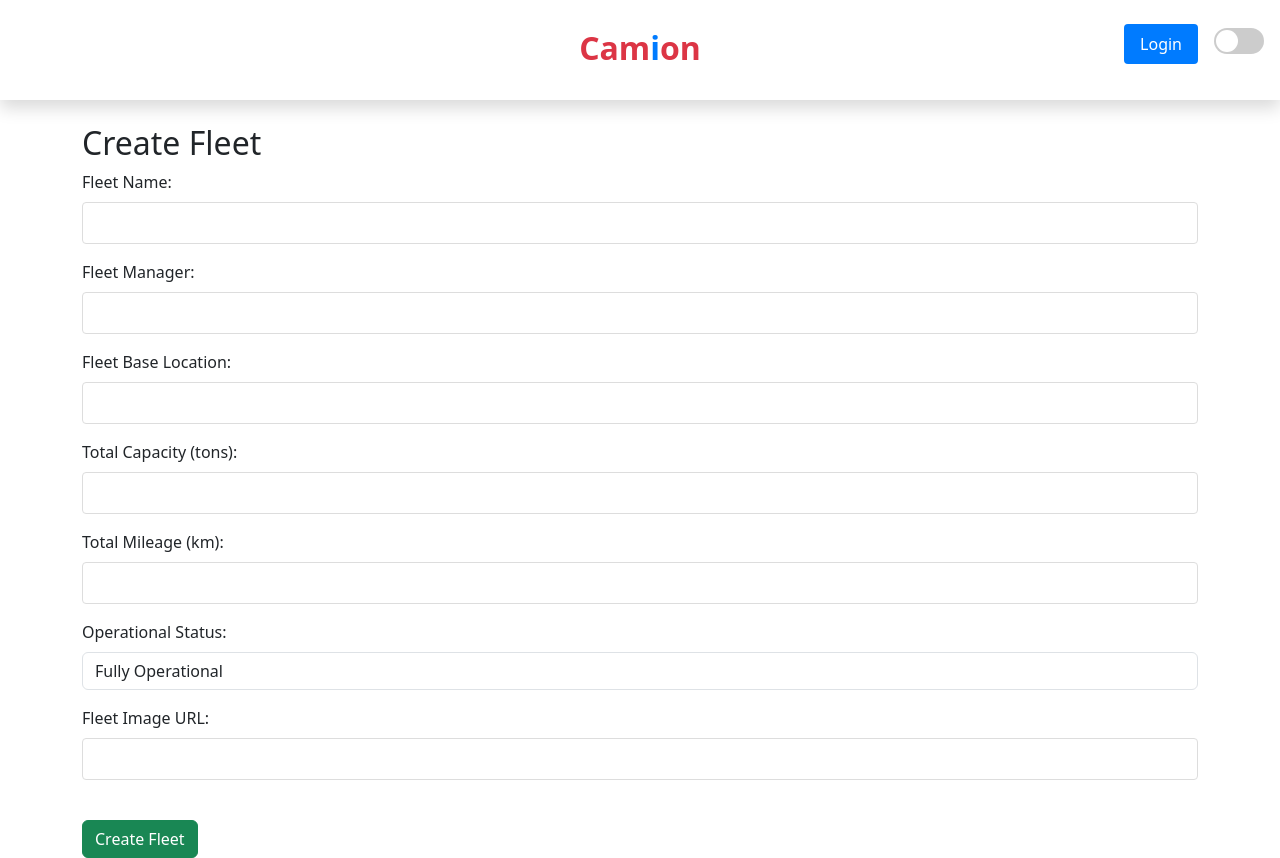
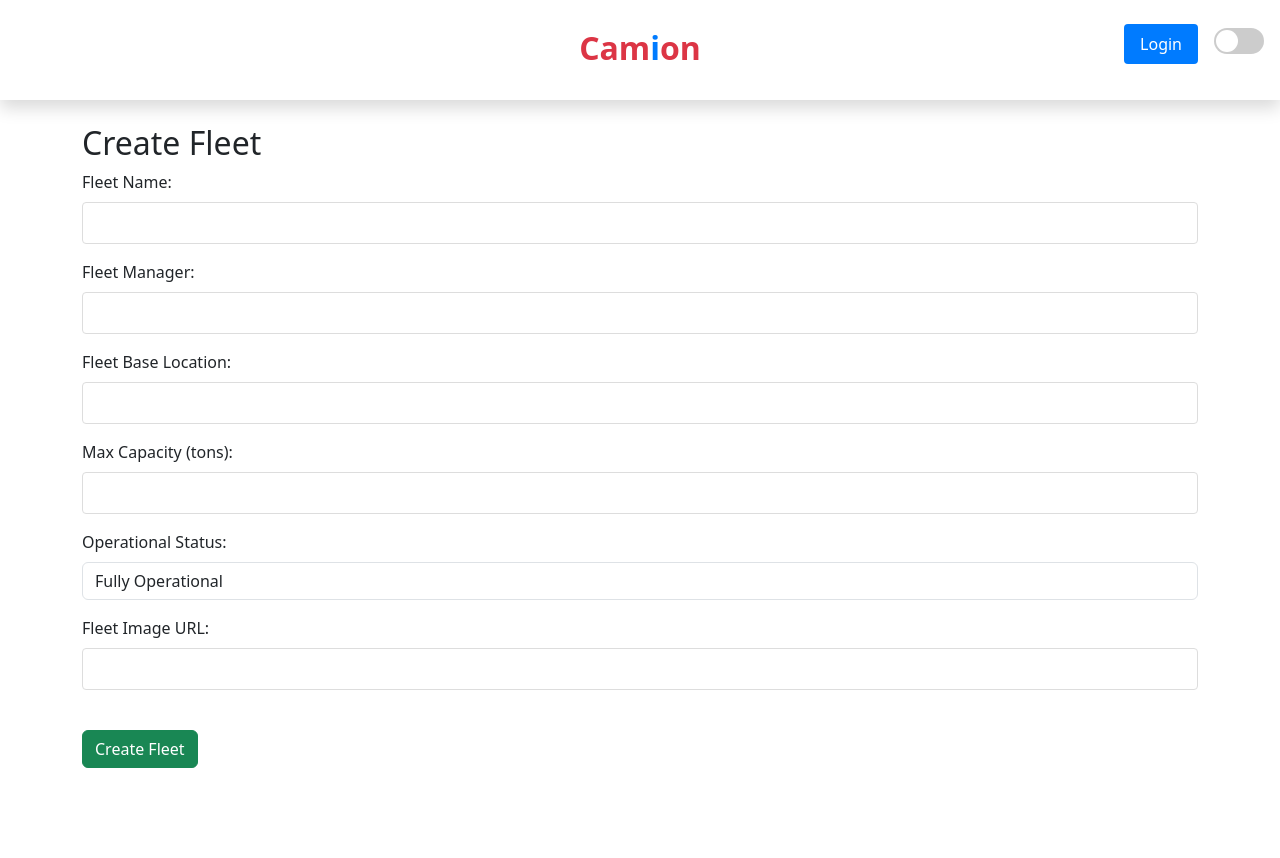
Before and after one commit to imohammedz/camion-frontend, a React (Vite) app: page /create-fleet in a window 1280 px wide. After the commit the page ends 800 px from the top, so only its background shows below. Built offline with nearby package versions, Linux system fonts and the light colour scheme.

Commit message:
updating fleet fields

```diff
--- a/src/components/CreateFleetPage.tsx
+++ b/src/components/CreateFleetPage.tsx
@@ -6,8 +6,7 @@ const CreateFleetPage: React.FC = () => {
   const [fleetName, setFleetName] = useState("");
   const [fleetManager, setFleetManager] = useState("");
   const [fleetBaseLocation, setFleetBaseLocation] = useState("");
-  const [totalCapacity, setTotalCapacity] = useState("");
-  const [totalMileage, setTotalMileage] = useState("");
+  const [maxCapacity, setMaxCapacity] = useState("");
   const [operationalStatus, setOperationalStatus] =
     useState("fully operational");
   const [fleetImageUrl, setFleetImageUrl] = useState("");
@@ -21,8 +20,7 @@ const CreateFleetPage: React.FC = () => {
         fleet_name: fleetName,
         fleet_manager: fleetManager,
         fleet_base_location: fleetBaseLocation,
-        total_capacity: parseInt(totalCapacity),
-        total_mileage: parseInt(totalMileage),
+        max_capacity: parseInt(maxCapacity),
         fleet_image_url: fleetImageUrl,
         operational_status: operationalStatus,
       };
@@ -72,21 +70,12 @@ const CreateFleetPage: React.FC = () => {
         />
       </div>
       <div className="form-group mb-3">
-        <label>Total Capacity (tons):</label>
+        <label>Max Capacity (tons):</label>
         <input
           type="text"
           className="form-control"
-          value={totalCapacity}
-          onChange={(e) => setTotalCapacity(e.target.value)}
-        />
-      </div>
-      <div className="form-group mb-3">
-        <label>Total Mileage (km):</label>
-        <input
-          type="text"
-          className="form-control"
-          value={totalMileage}
-          onChange={(e) => setTotalMileage(e.target.value)}
+          value={maxCapacity}
+          onChange={(e) => setMaxCapacity(e.target.value)}
         />
       </div>
       <div className="form-group mb-3">
--- a/src/components/FleetDetailPage.tsx
+++ b/src/components/FleetDetailPage.tsx
@@ -102,10 +102,7 @@ const FleetDetailPage: React.FC = () => {
             <strong>Total Trucks:</strong> {fleet.total_trucks}
           </p>
           <p>
-            <strong>Total Capacity (tons):</strong> {fleet.total_capacity}
-          </p>
-          <p>
-            <strong>Total Mileage (km):</strong> {fleet.total_mileage}
+            <strong>Max Capacity (tons):</strong> {fleet.max_capacity}
           </p>
           <p>
             <strong>Operational Status:</strong> {fleet.operational_status}
--- a/src/components/FleetManagementPage.tsx
+++ b/src/components/FleetManagementPage.tsx
@@ -91,8 +91,7 @@ const FleetManagementPage: React.FC = () => {
                 <th className="px-4 py-2">Fleet Manager</th>
                 <th className="px-4 py-2">Base Location</th>
                 <th className="px-4 py-2">Total Trucks</th>
-                <th className="px-4 py-2">Total Capacity</th>
-                <th className="px-4 py-2">Total Mileage</th>
+                <th className="px-4 py-2">Max Capacity</th>
                 <th className="px-4 py-2">Operational Status</th>
               </tr>
             </thead>
@@ -106,8 +105,7 @@ const FleetManagementPage: React.FC = () => {
                     {fleet.fleet_base_location}
                   </td>
                   <td className="border px-4 py-2">{fleet.total_trucks}</td>
-                  <td className="border px-4 py-2">{fleet.total_capacity}</td>
-                  <td className="border px-4 py-2">{fleet.total_mileage}</td>
+                  <td className="border px-4 py-2">{fleet.max_capacity}</td>
                   <td className="border px-4 py-2">
                     {fleet.operational_status}
                   </td>
--- a/src/components/UpdateFleetPage.tsx
+++ b/src/components/UpdateFleetPage.tsx
@@ -13,9 +13,7 @@ const UpdateFleetPage: React.FC = () => {
   const [fleetName, setFleetName] = useState("");
   const [fleetManager, setFleetManager] = useState("");
   const [fleetBaseLocation, setFleetBaseLocation] = useState("");
-  const [averageAgeOfFleet, setAverageAgeOfFleet] = useState("");
-  const [totalCapacity, setTotalCapacity] = useState("");
-  const [totalMileage, setTotalMileage] = useState("");
+  const [maxCapacity, setMaxCapacity] = useState("");
   const [operationalStatus, setOperationalStatus] =
     useState("fully operational");
   const [fleetImageUrl, setFleetImageUrl] = useState("");
@@ -39,11 +37,7 @@ const UpdateFleetPage: React.FC = () => {
           setFleetName(fleetData.fleet_name || "");
           setFleetManager(fleetData.fleet_manager || "");
           setFleetBaseLocation(fleetData.fleet_base_location || "");
-          setAverageAgeOfFleet(
-            fleetData.average_age_of_fleet?.toString() || "0"
-          );
-          setTotalCapacity(fleetData.total_capacity?.toString() || "0");
-          setTotalMileage(fleetData.total_mileage?.toString() || "0");
+          setMaxCapacity(fleetData.max_capacity?.toString() || "0");
           setOperationalStatus(
             fleetData.operational_status || "fully operational"
           );
@@ -71,9 +65,7 @@ const UpdateFleetPage: React.FC = () => {
         fleet_name: fleetName,
         fleet_manager: fleetManager,
         fleet_base_location: fleetBaseLocation,
-        average_age_of_fleet: parseFloat(averageAgeOfFleet),
-        total_capacity: parseInt(totalCapacity),
-        total_mileage: parseInt(totalMileage),
+        max_capacity: parseInt(maxCapacity),
         fleet_image_url: fleetImageUrl,
         operational_status: operationalStatus,
       };
@@ -135,21 +127,12 @@ const UpdateFleetPage: React.FC = () => {
         />
       </div>
       <div className="form-group mb-3">
-        <label>Total Capacity (tons):</label>
+        <label>Max Capacity (tons):</label>
         <input
           type="text"
           className="form-control"
-          value={totalCapacity}
-          onChange={(e) => setTotalCapacity(e.target.value)}
-        />
-      </div>
-      <div className="form-group mb-3">
-        <label>Total Mileage (km):</label>
-        <input
-          type="text"
-          className="form-control"
-          value={totalMileage}
-          onChange={(e) => setTotalMileage(e.target.value)}
+          value={maxCapacity}
+          onChange={(e) => setMaxCapacity(e.target.value)}
         />
       </div>
       <div className="form-group mb-3">
```
